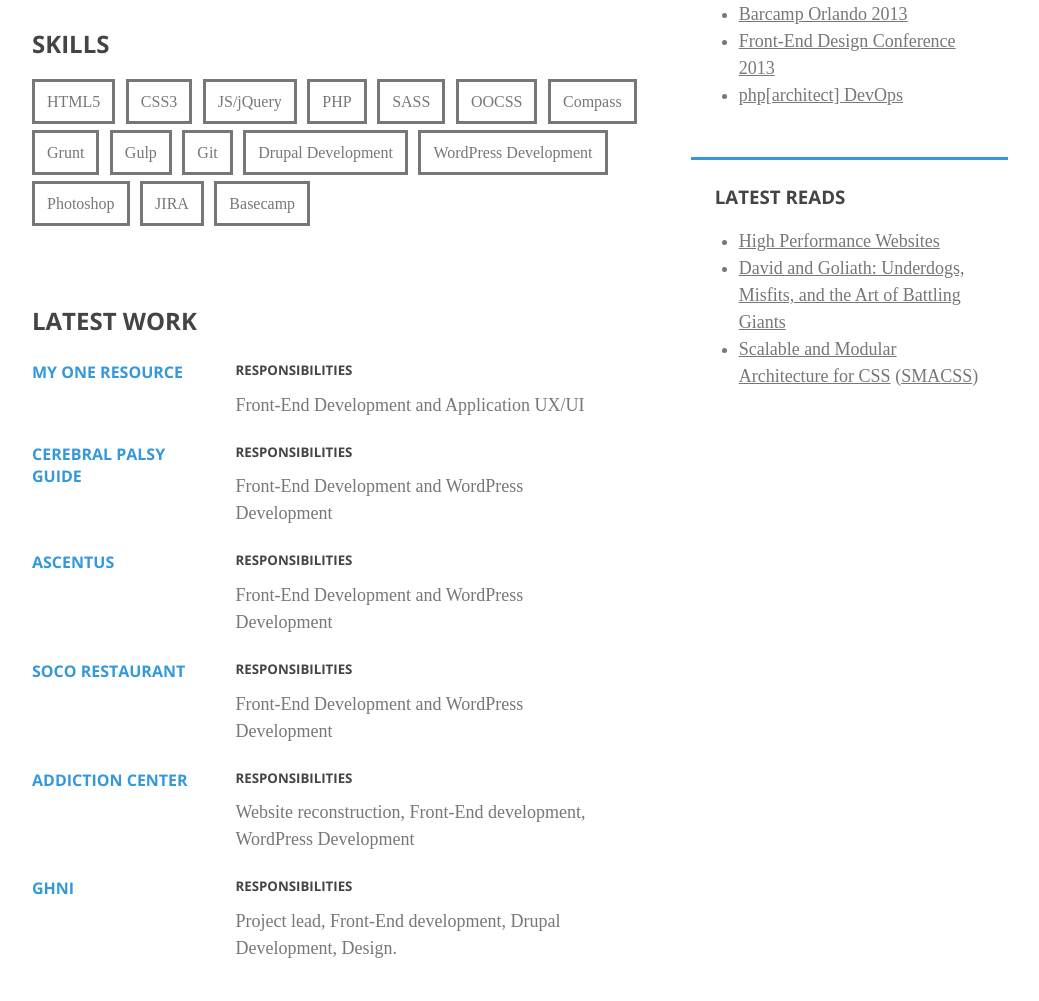
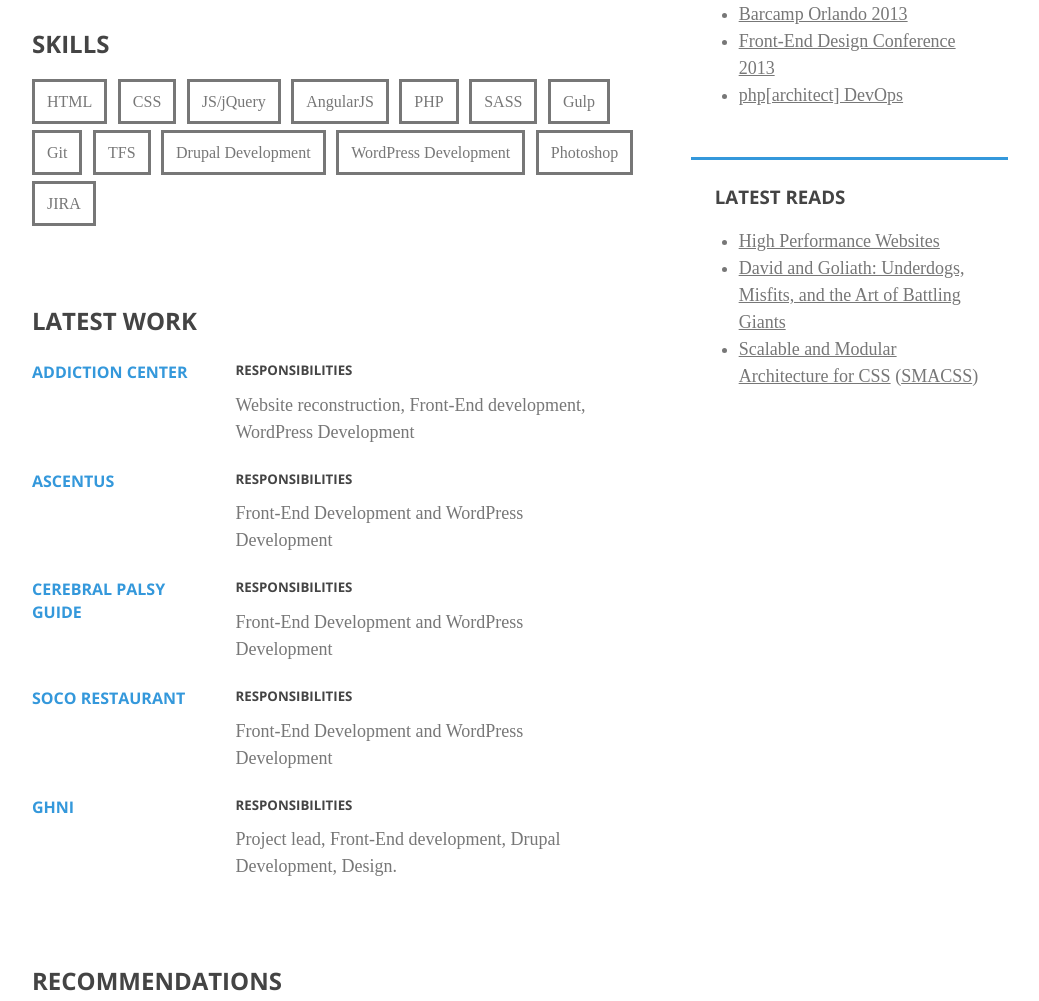
Before and after one commit to vhmarquez/portfoliov2, a plain HTML site: page index.html in a window 1280 px wide. Shown: the part 499-1500 px from the top of the page, without its empty margins (132-1171 px from the left). Drawn offline with nearby package versions, Linux system fonts and the light colour scheme; a web font is replaced by a local one.

Commit message:
Update to broken links, and skill sets

```diff
--- a/index.html
+++ b/index.html
@@ -52,32 +52,39 @@
 					<div class="box">
 						<h2>Skills</h2>
 						<ul class="floated">
-							<li>HTML5</li>
-							<li>CSS3</li>
+							<li>HTML</li>
+							<li>CSS</li>
 							<li>JS/jQuery</li>
+							<li>AngularJS</li>
 							<li>PHP</li>
 							<li>SASS</li>
-							<li>OOCSS</li>
-							<li>Compass</li>
-							<li>Grunt</li>
 							<li>Gulp</li>
 							<li>Git</li>
+							<li>TFS</li>
 							<li>Drupal Development</li>
 							<li>WordPress Development</li>
 							<li>Photoshop</li>
 							<li>JIRA</li>
-							<li>Basecamp</li>
 						</ul>
 					</div>
 					<div class="box">
 						<h2>Latest Work</h2>
 						<div class="list-item">
 							<div class="grid-item lap-one-third">
-								<h4><a href="https://www.m1r.com" target="_blank">My One Resource</a></h4>
+								<h4><a href="http://www.addictioncenter.com" target="_blank">Addiction Center</a></h4>
 							</div>
 							<div class="grid-item lap-two-thirds">
 								<h5>Responsibilities</h5>
-								<p>Front-End Development and Application UX/UI</p>
+								<p>Website reconstruction, Front-End development, WordPress Development</p>
+							</div>
+						</div>
+						<div class="list-item">
+							<div class="grid-item lap-one-third">
+								<h4><a href="http://www.ascentus.com" target="_blank">Ascentus</a></h4>
+							</div>
+							<div class="grid-item lap-two-thirds">
+								<h5>Responsibilities</h5>
+								<p>Front-End Development and WordPress Development</p>
 							</div>
 						</div>
 						<div class="list-item">
@@ -91,29 +98,11 @@
 						</div>
 						<div class="list-item">
 							<div class="grid-item lap-one-third">
-								<h4><a href="http://www.ascentus.com" target="_blank">Ascentus</a></h4>
-							</div>
-							<div class="grid-item lap-two-thirds">
-								<h5>Responsibilities</h5>
-								<p>Front-End Development and WordPress Development</p>
-							</div>
-						</div>
-						<div class="list-item">
-							<div class="grid-item lap-one-third">
 								<h4><a href="http://www.socothorntonpark.com" target="_blank">Soco Restaurant</a></h4>
 							</div>
 							<div class="grid-item lap-two-thirds">
 								<h5>Responsibilities</h5>
 								<p>Front-End Development and WordPress Development</p>
-							</div>
-						</div>
-						<div class="list-item">
-							<div class="grid-item lap-one-third">
-								<h4><a href="http://www.addictioncenter.com" target="_blank">Addiction Center</a></h4>
-							</div>
-							<div class="grid-item lap-two-thirds">
-								<h5>Responsibilities</h5>
-								<p>Website reconstruction, Front-End development, WordPress Development</p>
 							</div>
 						</div>
 						<div class="list-item">
```
